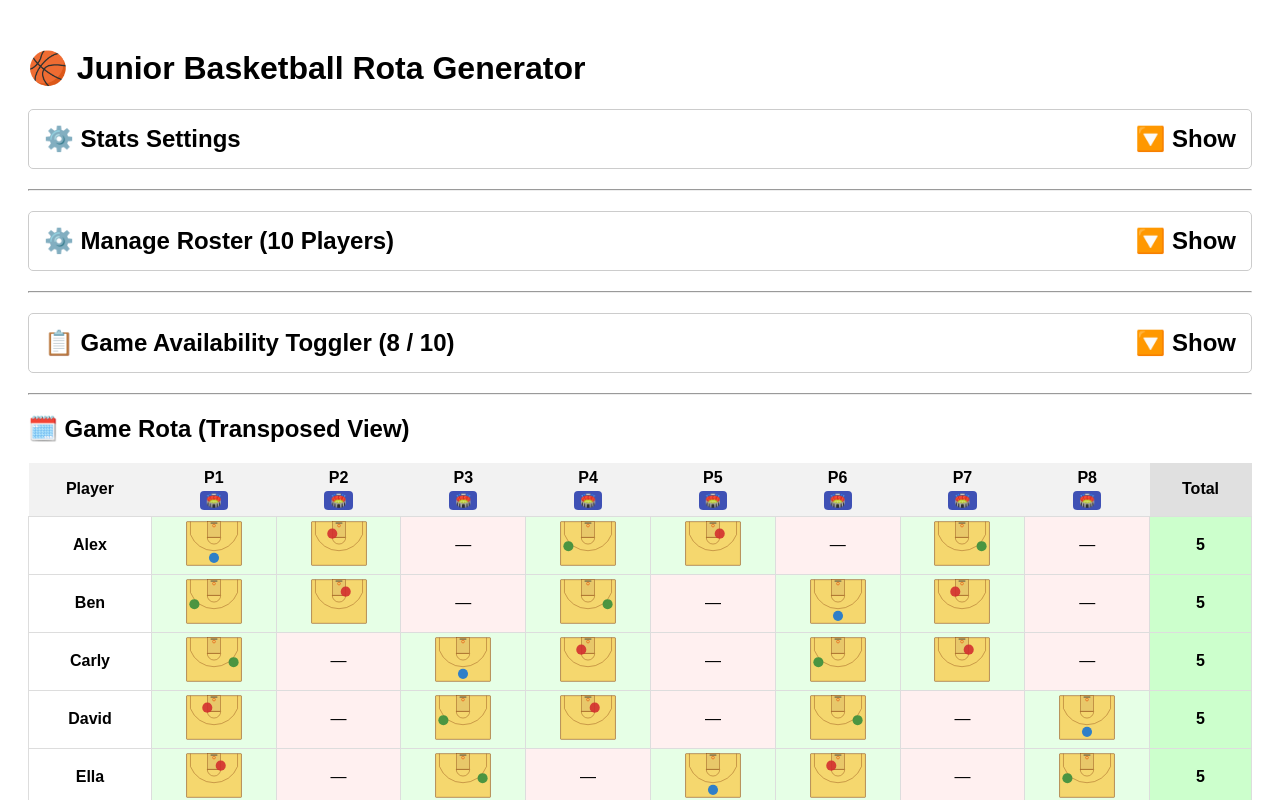
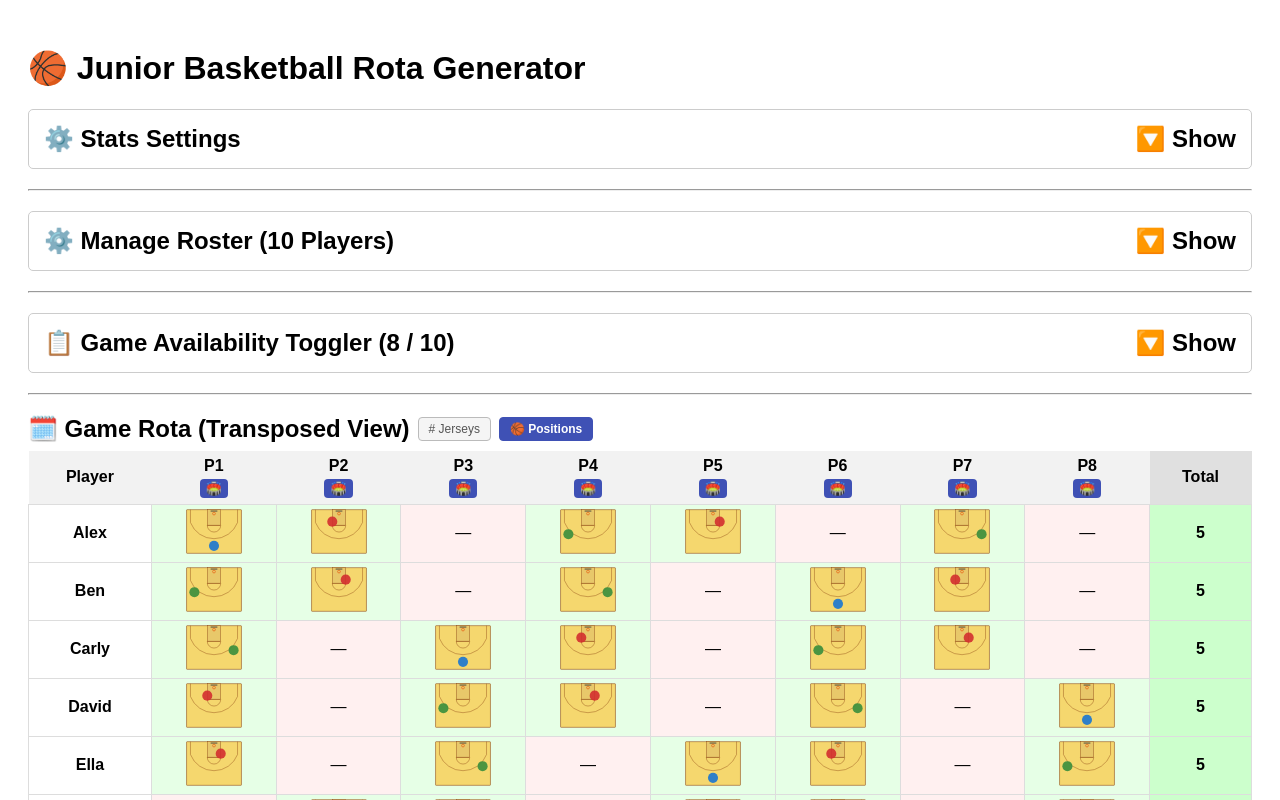
Before and after one commit to martijnmol/Junior-Basketball-Rota-Generator, a React (Create React App) app: page / in a window 1280 px wide. Shown: the top 800 px of the page. Built offline with nearby package versions, Linux system fonts and the light colour scheme.

Commit message:
Add toggle buttons for new UI

```diff
--- a/src/App.tsx
+++ b/src/App.tsx
@@ -127,6 +127,12 @@ function App() {
         ));
     };
 
+    const handleUpdateJerseyNumber = (id: number, number: number | undefined) => {
+        setPlayers(prev => prev.map(p =>
+            p.id === id ? { ...p, jerseyNumber: number } : p
+        ));
+    };
+
     const togglePresence = (id: number) => {
         setPlayers(prevPlayers => prevPlayers.map(p =>
             p.id === id ? { ...p, isPresent: !p.isPresent } : p
@@ -239,6 +245,7 @@ function App() {
                 onRemove={handleRemovePlayer}
                 onEditName={handleEditPlayerName}
                 onUpdatePreferredPosition={handleUpdatePreferredPosition}
+                onUpdateJerseyNumber={handleUpdateJerseyNumber}
             />
 
             <hr style={{ margin: '20px 0' }}/>
--- a/src/components/PlayerManagement.tsx
+++ b/src/components/PlayerManagement.tsx
@@ -8,9 +8,10 @@ interface PlayerManagementProps {
   onRemove: (id: number) => void;
   onEditName: (id: number, newName: string) => void;
   onUpdatePreferredPosition: (id: number, position: Position | undefined) => void;
+  onUpdateJerseyNumber: (id: number, number: number | undefined) => void;
 }
 
-const PlayerManagement: React.FC<PlayerManagementProps> = ({ players, onAdd, onRemove, onEditName, onUpdatePreferredPosition }) => {
+const PlayerManagement: React.FC<PlayerManagementProps> = ({ players, onAdd, onRemove, onEditName, onUpdatePreferredPosition, onUpdateJerseyNumber }) => {
   const [newPlayerName, setNewPlayerName] = useState('');
   const [editingId, setEditingId] = useState<number | null>(null);
   const [editName, setEditName] = useState('');
@@ -97,6 +98,19 @@ const PlayerManagement: React.FC<PlayerManagementProps> = ({ players, onAdd, onR
                 )}
 
                 <div style={{ display: 'flex', gap: '5px', alignItems: 'center' }}>
+                  <input
+                    type="number"
+                    min={0}
+                    max={99}
+                    value={player.jerseyNumber ?? ''}
+                    onChange={e => {
+                      const val = e.target.value;
+                      onUpdateJerseyNumber(player.id, val === '' ? undefined : Number(val));
+                    }}
+                    placeholder="#"
+                    title="Jersey number"
+                    style={{ width: 44, padding: '4px 6px', borderRadius: '3px', border: '1px solid #ccc', fontSize: 12, textAlign: 'center' }}
+                  />
                   <select
                     value={player.preferredPosition ?? ''}
                     onChange={e => onUpdatePreferredPosition(player.id, (e.target.value as Position) || undefined)}
--- a/src/components/RotaTable.tsx
+++ b/src/components/RotaTable.tsx
@@ -1,5 +1,6 @@
 import React, { useState } from 'react';
 import { Rota, Player, PeriodPositions, PositionRota, POSITION_COLORS } from '../interfaces';
+import { useRotaPreferences } from '../rotaPreferences';
 import { getPlayerPosition } from '../positionLogic';
 import CourtSvg from './CourtSvg';
 import CourtModal from './CourtModal';
@@ -11,6 +12,24 @@ interface RotaTableProps {
     onPositionsChange: (periodIndex: number, positions: PeriodPositions) => void;
 }
 
+const ToggleButton: React.FC<{ on: boolean; onToggle: () => void; label: string }> = ({ on, onToggle, label }) => (
+    <button
+        onClick={onToggle}
+        style={{
+            padding: '4px 10px',
+            fontSize: 12,
+            borderRadius: 4,
+            border: `1px solid ${on ? '#3f51b5' : '#bbb'}`,
+            background: on ? '#3f51b5' : '#f5f5f5',
+            color: on ? 'white' : '#555',
+            cursor: 'pointer',
+            fontWeight: on ? 'bold' : 'normal',
+        }}
+    >
+        {label}
+    </button>
+);
+
 const RotaTable: React.FC<RotaTableProps> = ({
     rota,
     allPlayers,
@@ -18,6 +37,8 @@ const RotaTable: React.FC<RotaTableProps> = ({
     onPositionsChange,
 }) => {
     const [modalPeriod, setModalPeriod] = useState<number | null>(null);
+    const { prefs, updatePref } = useRotaPreferences();
+    const { showJerseys, showPositions } = prefs;
 
     const availablePlayers = allPlayers.filter(p => p.isPresent);
     const numPeriods = 8;
@@ -32,7 +53,11 @@ const RotaTable: React.FC<RotaTableProps> = ({
 
     return (
         <div>
-            <h2>🗓️ Game Rota (Transposed View)</h2>
+            <div style={{ display: 'flex', alignItems: 'center', gap: 8, marginBottom: 8 }}>
+                <h2 style={{ margin: 0 }}>🗓️ Game Rota (Transposed View)</h2>
+                <ToggleButton on={showJerseys} onToggle={() => updatePref('showJerseys', !showJerseys)} label="# Jerseys" />
+                <ToggleButton on={showPositions} onToggle={() => updatePref('showPositions', !showPositions)} label="🏀 Positions" />
+            </div>
             <div className="rota-container">
                 <table
                     className="rota-table"
@@ -44,7 +69,7 @@ const RotaTable: React.FC<RotaTableProps> = ({
                             {Array.from({ length: numPeriods }, (_, i) => i + 1).map(period => (
                                 <th key={`P${period}`} style={{ padding: '6px 8px' }}>
                                     <div>P{period}</div>
-                                    {positionRota[period - 1] && (
+                                    {showPositions && positionRota[period - 1] && (
                                         <button
                                             onClick={() => setModalPeriod(period)}
                                             style={{
@@ -70,6 +95,10 @@ const RotaTable: React.FC<RotaTableProps> = ({
                     <tbody>
                         {availablePlayers.map(player => {
                             let totalPlayed = 0;
+                            const nameLabel = showJerseys && player.jerseyNumber != null
+                                ? `${player.name} (#${player.jerseyNumber})`
+                                : player.name;
+
                             return (
                                 <tr key={player.id}>
                                     <td
@@ -77,9 +106,10 @@ const RotaTable: React.FC<RotaTableProps> = ({
                                             border: '1px solid #ddd',
                                             padding: '8px',
                                             fontWeight: 'bold',
+                                            whiteSpace: 'nowrap',
                                         }}
                                     >
-                                        {player.name}
+                                        {nameLabel}
                                     </td>
                                     {rota.map((periodPlayers, periodIndex) => {
                                         const isPlaying = periodPlayers.some(p => p.id === player.id);
@@ -87,7 +117,7 @@ const RotaTable: React.FC<RotaTableProps> = ({
 
                                         const periodPositions = positionRota[periodIndex];
                                         const position =
-                                            isPlaying && periodPositions
+                                            showPositions && isPlaying && periodPositions
                                                 ? getPlayerPosition(periodPositions, player.id)
                                                 : undefined;
 
--- a/src/interfaces.ts
+++ b/src/interfaces.ts
@@ -7,6 +7,7 @@ export interface Player {
     lastPlayedPeriod: number;
     isPresent: boolean;
     preferredPosition?: Position;
+    jerseyNumber?: number;
 }
 
 export type Rota = Player[][];
--- /dev/null
+++ b/src/rotaPreferences.ts
@@ -0,0 +1,42 @@
+import { useState } from 'react';
+
+export interface RotaPreferences {
+    showJerseys: boolean;
+    showPositions: boolean;
+    // Add future toggles here — supply a default in DEFAULTS below.
+}
+
+const DEFAULTS: RotaPreferences = {
+    showJerseys: false,
+    showPositions: true,
+};
+
+const STORAGE_KEY = 'basketball-rota-display-prefs';
+
+const load = (): RotaPreferences => {
+    try {
+        const saved = localStorage.getItem(STORAGE_KEY);
+        if (saved) return { ...DEFAULTS, ...JSON.parse(saved) };
+    } catch { /* ignore */ }
+    return { ...DEFAULTS };
+};
+
+const save = (prefs: RotaPreferences): void => {
+    try {
+        localStorage.setItem(STORAGE_KEY, JSON.stringify(prefs));
+    } catch { /* ignore */ }
+};
+
+export const useRotaPreferences = () => {
+    const [prefs, setPrefs] = useState<RotaPreferences>(load);
+
+    const updatePref = <K extends keyof RotaPreferences>(key: K, value: RotaPreferences[K]) => {
+        setPrefs(prev => {
+            const next = { ...prev, [key]: value };
+            save(next);
+            return next;
+        });
+    };
+
+    return { prefs, updatePref };
+};
--- a/src/sheetsApi.ts
+++ b/src/sheetsApi.ts
@@ -226,7 +226,7 @@ export const fetchStats = async (spreadsheetId: string, signal?: AbortSignal): P
         .sort((a, b) => b.cumulativeShortfall - a.cumulativeShortfall);
 };
 
-const PLAYERS_HEADERS = ['id', 'name', 'isPresent', 'preferredPosition'];
+const PLAYERS_HEADERS = ['id', 'name', 'isPresent', 'preferredPosition', 'jerseyNumber'];
 
 export const savePlayers = async (spreadsheetId: string, players: Player[]): Promise<void> => {
     if (!spreadsheetId) throw new Error('Spreadsheet ID is not configured.');
@@ -251,7 +251,7 @@ export const savePlayers = async (spreadsheetId: string, players: Player[]): Pro
 
     const rows = [
         PLAYERS_HEADERS,
-        ...players.map(p => [p.id, p.name, p.isPresent, p.preferredPosition ?? '']),
+        ...players.map(p => [p.id, p.name, p.isPresent, p.preferredPosition ?? '', p.jerseyNumber ?? '']),
     ];
 
     const putRes = await fetch(
@@ -266,7 +266,7 @@ export const loadPlayersFromSheet = async (spreadsheetId: string): Promise<Playe
     try {
         const token = await getAccessToken();
         const res = await fetch(
-            `${SHEETS_BASE}/${spreadsheetId}/values/Players!A:D`,
+            `${SHEETS_BASE}/${spreadsheetId}/values/Players!A:E`,
             { headers: { 'Authorization': `Bearer ${token}` } }
         );
         if (!res.ok) return null;
@@ -275,14 +275,18 @@ export const loadPlayersFromSheet = async (spreadsheetId: string): Promise<Playe
         // First row is headers; need at least one data row
         if (rows.length < 2) return null;
         const VALID_POSITIONS = new Set(['PG', 'LF', 'RF', 'LC', 'RC']);
-        return rows.slice(1).map(row => ({
+        return rows.slice(1).map(row => {
+            const jerseyRaw = Number(row[4]);
+            return {
                 id: Number(row[0]),
                 name: row[1] ?? '',
                 periodsPlayed: 0,
                 lastPlayedPeriod: -1,
                 isPresent: row[2] === 'TRUE' || row[2] === 'true',
                 ...(VALID_POSITIONS.has(row[3]) ? { preferredPosition: row[3] as Position } : {}),
-        }));
+                ...(row[4] && !Number.isNaN(jerseyRaw) ? { jerseyNumber: jerseyRaw } : {}),
+            };
+        });
     } catch {
         return null;
     }
```
Also changed, not shown: 1 other file (tests, documents, lock files or other folders). Lines whose indentation alone changed are shown as unchanged.
